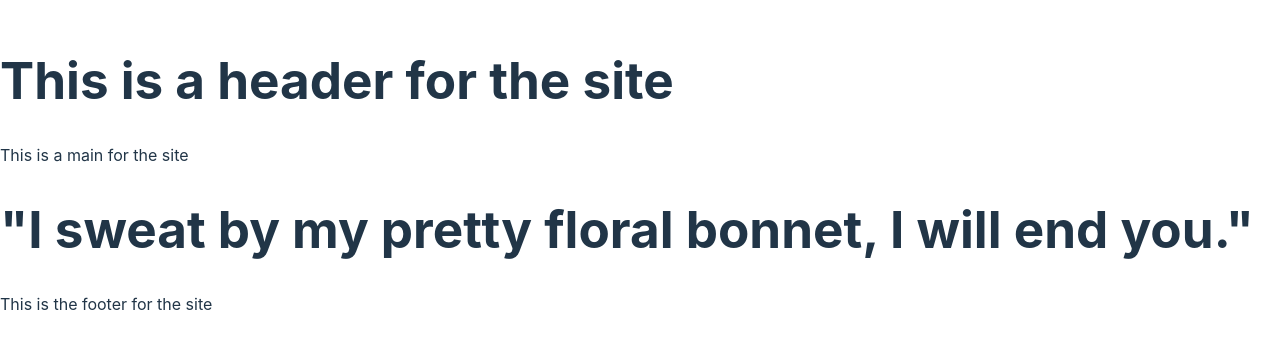
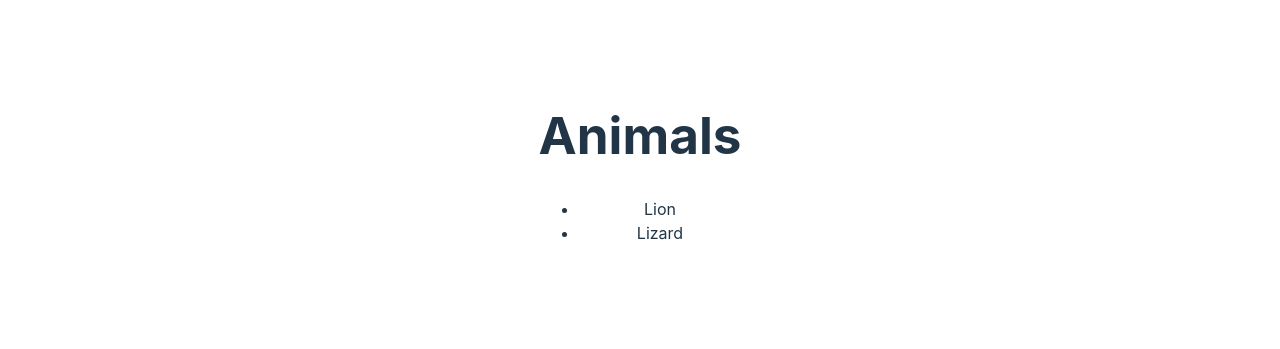
Before and after one commit to LydosSky/odin-react, a React (Vite) app: page / in a window 1280 px wide. Shown: the part 233-582 px from the top of the page. Built offline with nearby package versions, Linux system fonts and the light colour scheme.

Commit message:
feat: conditional rendering with some props

```diff
--- a/src/App.jsx
+++ b/src/App.jsx
@@ -1,7 +1,14 @@
 import "./App.css";
+import { List } from "./Props"
 
 function App() {
-  return <h1>Hello World</h1>;
+  const animals = ["Lion", "Cow", "Snake", "Lizard"]
+  return (
+    <div>
+      <h1>Animals</h1>
+      <List animals={animals} />
+    </div>
+  )
 }
 
 
--- /dev/null
+++ b/src/Props.jsx
@@ -0,0 +1,14 @@
+const ListItem = props => <li>{props.animal}</li>
+
+export function List(props) {
+  if (!props.animals)
+    return <div>Loading...</div>
+
+  if (props.animals.length === 0)
+    return <div>There are no animals in the list!</div>
+
+  return <ul>{
+    props.animals.map((animal) =>
+      animal.startsWith("L") && <ListItem key={animal} animal={animal} />)
+  }</ul>
+}
--- a/src/main.jsx
+++ b/src/main.jsx
@@ -3,12 +3,10 @@ import { createRoot } from "react-dom/client";
 import "./index.css";
 import Greeting from "./Greeting"
 import { Footer, Header, Main } from "./components";
+import App from "./App"
 
 createRoot(document.getElementById("root")).render(
   <StrictMode>
-    <Header />
-    <Main />
-    <Greeting />
-    <Footer />
+    <App />
   </StrictMode>,
 );
```
Also changed, not shown: eslint.config.js (+18 -17 lines).
